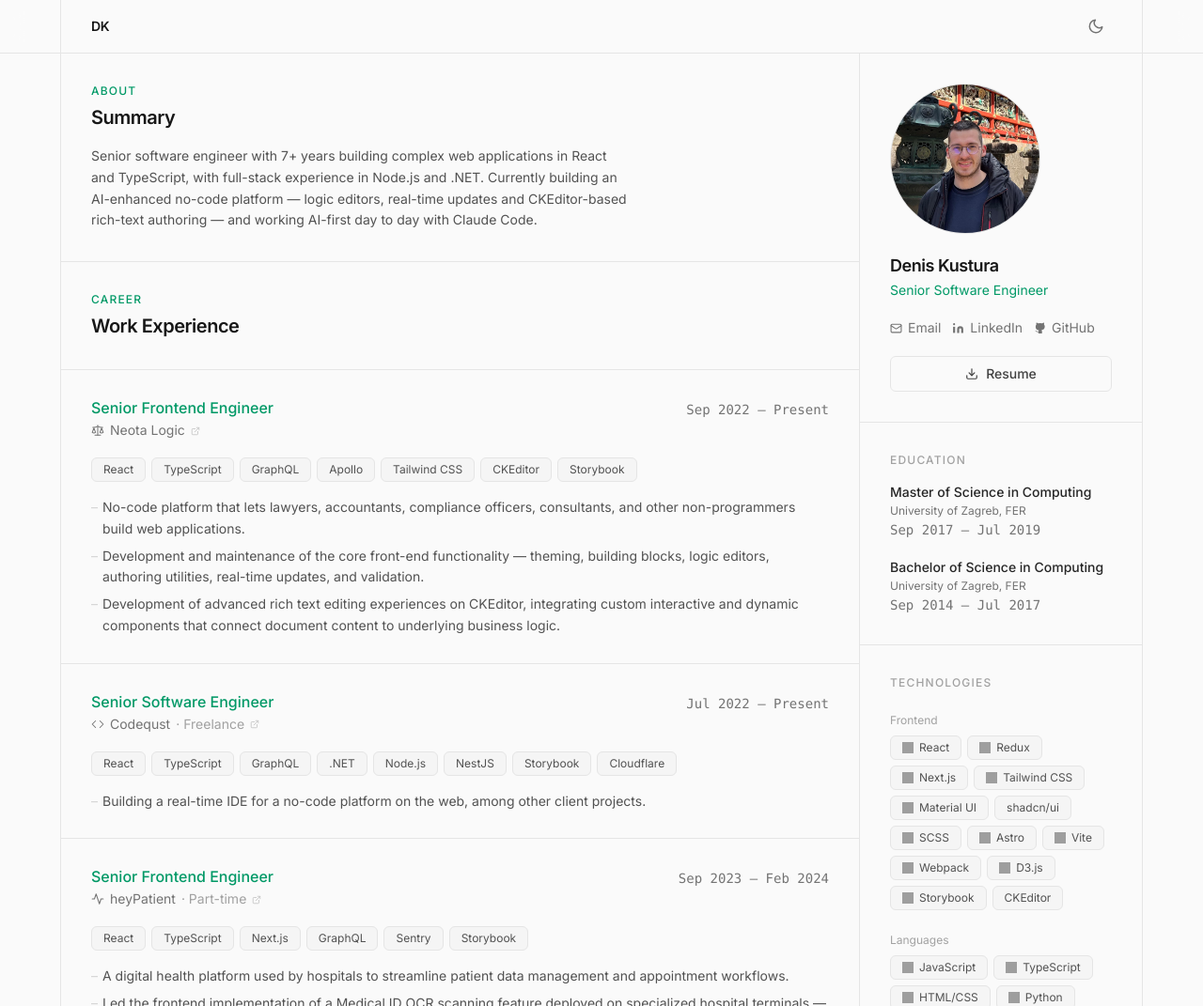
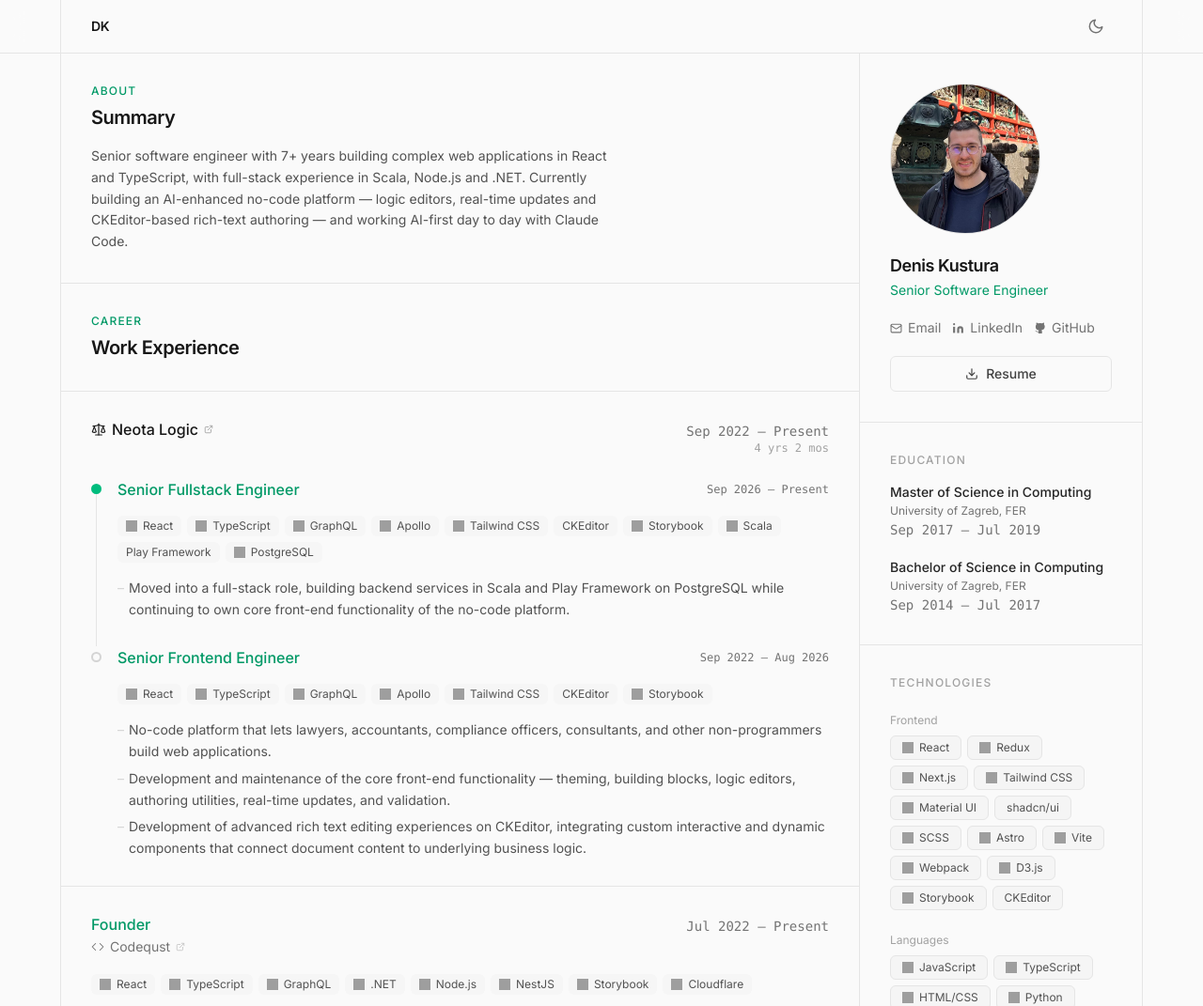
Before and after one commit to dKustura/resume, an Astro site: page / in a window 1280 px wide. Shown: the top 1071 px of the page at 94% size. Built offline with nearby package versions, Linux system fonts and the light colour scheme; Astro itself is replaced by a stand-in of ours; grey boxes are pictures that could not be loaded.

Commit message:
Update role and group roles by company

```diff
--- a/resume_template.html
+++ b/resume_template.html
@@ -160,6 +160,27 @@
     font-weight: 600;
   }
   .org a { color: inherit; text-decoration: none; }
+  /* Multiple roles at one company */
+  .subrole {
+    margin-top: 4px;
+    padding-left: 8px;
+    border-left: 1px solid var(--rule);
+  }
+  .subrole-h {
+    display: flex;
+    justify-content: space-between;
+    align-items: baseline;
+    gap: 8px;
+    font-size: 9pt;
+    font-weight: 700;
+    color: var(--ink);
+  }
+  .subrole-date {
+    font-size: 7.4pt;
+    font-weight: 600;
+    color: var(--primary);
+    letter-spacing: 0.4px;
+  }
   .stack {
     font-size: 7.6pt;
     color: var(--muted);
@@ -298,7 +319,7 @@
     <!-- SUMMARY -->
     <div class="section summary">
       <div class="section-h">Summary</div>
-      <p>Senior software engineer with 7+ years building complex web applications in <b>React</b> and <b>TypeScript</b>, with full-stack experience in Node.js and .NET. Currently building an <b>AI-enhanced no-code platform</b> — logic editors, real-time updates and CKEditor-based rich-text authoring — and working AI-first day to day with Claude Code.</p>
+      <p>Senior software engineer with 7+ years building complex web applications in <b>React</b> and <b>TypeScript</b>, with full-stack experience in Scala, Node.js and .NET. Currently building an <b>AI-enhanced no-code platform</b> — logic editors, real-time updates and CKEditor-based rich-text authoring — and working AI-first day to day with Claude Code.</p>
     </div>
 
     <!-- EXPERIENCE -->
@@ -308,7 +329,14 @@
       <div class="entry">
         <div class="entry-date">Sep 2022<br>Present</div>
         <div>
-          <div class="role">Senior Frontend Engineer <span class="org">— <a href="https://neota.com">Neota Logic</a></span></div>
+          <div class="role"><span class="org"><a href="https://neota.com">Neota Logic</a></span></div>
+          <div class="subrole">
+            <div class="subrole-h">Senior Fullstack Engineer <span class="subrole-date">Sep 2026 – Present</span></div>
+            <div class="stack"><b>React</b> · <b>TypeScript</b> · <b>GraphQL</b> · Apollo · Tailwind CSS · CKEditor · Storybook · <b>Scala</b> · <b>Play Framework</b> · PostgreSQL</div>
+            <ul class="bullets"><li>Moved into a full-stack role, building backend services in Scala and Play Framework on PostgreSQL while continuing to own core front-end functionality of the no-code platform.</li></ul>
+          </div>
+          <div class="subrole">
+            <div class="subrole-h">Senior Frontend Engineer <span class="subrole-date">Sep 2022 – Aug 2026</span></div>
             <div class="stack"><b>React</b> · <b>TypeScript</b> · <b>GraphQL</b> · Apollo · Tailwind CSS · CKEditor · Storybook</div>
             <ul class="bullets">
               <li>No-code platform letting lawyers, accountants, compliance officers and consultants build web applications.</li>
@@ -317,13 +345,17 @@
             </ul>
           </div>
         </div>
+      </div>
 
       <div class="entry">
         <div class="entry-date">Jul 2022<br>Present</div>
         <div>
-          <div class="role">Senior Software Engineer <span class="org">— <a href="https://codequst.com">Codequst</a></span> <span class="sub">(freelance)</span></div>
+          <div class="role">Founder <span class="org">— <a href="https://codequst.com">Codequst</a></span></div>
           <div class="stack"><b>React</b> · <b>TypeScript</b> · <b>GraphQL</b> · .NET · Node.js · NestJS · Storybook · Cloudflare</div>
-          <ul class="bullets"><li>Building a real-time IDE for a no-code platform on the web, among other client projects.</li></ul>
+          <ul class="bullets">
+            <li>Running my own software agency, delivering client projects including a real-time, web-based IDE for a no-code platform.</li>
+            <li>Also working on launching a product of my own.</li>
+          </ul>
         </div>
       </div>
 
@@ -438,9 +470,9 @@
         <div class="tech-lbl">Frontend</div>
         <div class="tech-vals"><b>React</b> · Redux · <b>Next.js</b> · Tailwind CSS · Material UI · shadcn/ui · SCSS · Astro · Vite · D3.js · Storybook</div>
         <div class="tech-lbl">Languages</div>
-        <div class="tech-vals"><b>JavaScript</b> · <b>TypeScript</b> · HTML/CSS · Python · C#</div>
+        <div class="tech-vals"><b>JavaScript</b> · <b>TypeScript</b> · HTML/CSS · Python · C# · Scala</div>
         <div class="tech-lbl">Backend &amp; API</div>
-        <div class="tech-vals"><b>Node.js</b> · NestJS · Express.js · <b>GraphQL</b> · Apollo · REST APIs · .NET</div>
+        <div class="tech-vals"><b>Node.js</b> · NestJS · Express.js · <b>GraphQL</b> · Apollo · REST APIs · .NET · Play Framework</div>
         <div class="tech-lbl">Databases</div>
         <div class="tech-vals">PostgreSQL · MySQL · MS SQL Server · MongoDB · Prisma · Firebase</div>
         <div class="tech-lbl">Testing &amp; Monitoring</div>
--- a/src/components/items/ExperienceItem.astro
+++ b/src/components/items/ExperienceItem.astro
@@ -1,43 +1,69 @@
 ---
-import { CompanyIcon, type IconType } from '../ui';
+import { CompanyIcon } from '../ui';
+import type { ExperienceEntry } from '../../data';
+import RoleDetails from './RoleDetails.astro';
 
-interface Props {
-  role: string;
-  company: string;
-  companyUrl: string;
-  iconType: IconType;
-  period: string;
-  tech?: string[];
-  bullets?: string[];
-  note?: string;
-}
+type Props = ExperienceEntry;
 
-const {
-  role,
-  company,
-  companyUrl,
-  iconType,
-  period,
-  tech = [],
-  bullets = [],
-  note,
-} = Astro.props;
+const { company, companyUrl, iconType, note, roles } = Astro.props;
+
+const MONTHS = ['Jan', 'Feb', 'Mar', 'Apr', 'May', 'Jun', 'Jul', 'Aug', 'Sep', 'Oct', 'Nov', 'Dec'];
+
+// "Sep 2022" → months since year 0; "Present" is the build month
+const toMonthIndex = (text: string) => {
+  if (text === 'Present') {
+    const now = new Date();
+    return now.getFullYear() * 12 + now.getMonth();
+  }
+  const [month, year] = text.split(' ');
+  return Number(year) * 12 + MONTHS.indexOf(month);
+};
+
+const plural = (n: number, unit: string) => `${n} ${unit}${n === 1 ? '' : 's'}`;
+
+// LinkedIn-style duration ("4 yrs 2 mos"), counting both end months
+const formatDuration = (from: string, to: string) => {
+  const total = toMonthIndex(to) - toMonthIndex(from) + 1;
+  const years = Math.floor(total / 12);
+  const months = total % 12;
+  return [years && plural(years, 'yr'), months && plural(months, 'mo')]
+    .filter(Boolean)
+    .join(' ');
+};
+
+const isGrouped = roles.length > 1;
+const start = roles[roles.length - 1].period.split(' – ')[0];
+const end = roles[0].period.split(' – ')[1];
+const companyPeriod = `${start} – ${end}`;
+const isCurrent = end === 'Present';
 ---
 
 <article>
   <div class="px-8 py-7">
     <div class="flex items-start justify-between gap-4 flex-wrap">
       <div>
-        <h3 class="font-medium text-emerald-600 dark:text-emerald-400">
-          {role}
-        </h3>
+        {
+          !isGrouped && (
+            <h3 class="font-medium text-emerald-600 dark:text-emerald-400">
+              {roles[0].role}
+            </h3>
+          )
+        }
         <a
           href={companyUrl}
           target="_blank"
           rel="noopener noreferrer"
-          class="inline-flex items-center gap-1.5 text-sm text-neutral-500 dark:text-neutral-400 hover:text-neutral-900 dark:hover:text-neutral-100 transition-colors mt-0.5"
+          class:list={[
+            'inline-flex items-center gap-1.5 transition-colors',
+            isGrouped
+              ? 'font-medium text-neutral-900 dark:text-neutral-100 hover:text-emerald-600 dark:hover:text-emerald-400'
+              : 'text-sm text-neutral-500 dark:text-neutral-400 hover:text-neutral-900 dark:hover:text-neutral-100 mt-0.5',
+          ]}
         >
-          <CompanyIcon type={iconType} class="w-3.5 h-3.5 shrink-0" />
+          <CompanyIcon
+            type={iconType}
+            class:list={['shrink-0', isGrouped ? 'w-4 h-4' : 'w-3.5 h-3.5']}
+          />
           {company}
           {
             note && (
@@ -67,36 +93,53 @@ const {
         </a>
       </div>
       <p
-        class="text-sm font-mono text-neutral-500 dark:text-neutral-400 mt-1 shrink-0 tabular-nums"
+        class="text-sm font-mono text-neutral-500 dark:text-neutral-400 mt-1 shrink-0 tabular-nums text-right"
       >
-        {period}
+        {companyPeriod}
+        {
+          isGrouped && (
+            <span class="block text-xs text-neutral-400 dark:text-neutral-500">
+              {formatDuration(start, end)}
+            </span>
+          )
+        }
       </p>
     </div>
 
     {
-      tech.length > 0 && (
-        <div class="flex flex-wrap gap-1.5 mt-4">
-          {tech.map((t) => (
-            <span
-              data-tech={t}
-              class="tech-pill px-3 py-1 text-xs rounded-md bg-neutral-100 dark:bg-neutral-800 text-neutral-600 dark:text-neutral-400 border border-neutral-200 dark:border-neutral-700 transition-colors cursor-default"
-            >
-              {t}
-            </span>
-          ))}
-        </div>
-      )
-    }
-
-    {
-      bullets.length > 0 && (
-        <ul class="mt-4 space-y-1.5">
-          {bullets.map((b) => (
-            <li class="text-sm text-neutral-600 dark:text-neutral-400 leading-relaxed pl-3 relative before:content-['–'] before:absolute before:left-0 before:text-neutral-300 dark:before:text-neutral-600">
-              {b}
+      isGrouped ? (
+        <ol class="mt-6 space-y-7">
+          {roles.map((r, i) => (
+            <li class="relative pl-7">
+              {i < roles.length - 1 && (
+                <span
+                  aria-hidden="true"
+                  class="absolute left-[5px] top-4 -bottom-7 w-px bg-neutral-200 dark:bg-neutral-800"
+                />
+              )}
+              <span
+                aria-hidden="true"
+                class:list={[
+                  'absolute left-0 top-1.5 w-[11px] h-[11px] rounded-full border-2',
+                  i === 0 && isCurrent
+                    ? 'bg-emerald-500 border-emerald-500 dark:bg-emerald-400 dark:border-emerald-400'
+                    : 'bg-bg-light dark:bg-bg-dark border-neutral-300 dark:border-neutral-600',
+                ]}
+              />
+              <div class="flex items-start justify-between gap-4 flex-wrap">
+                <h3 class="font-medium text-emerald-600 dark:text-emerald-400">
+                  {r.role}
+                </h3>
+                <p class="text-xs font-mono text-neutral-500 dark:text-neutral-400 mt-1 shrink-0 tabular-nums">
+                  {r.period}
+                </p>
+              </div>
+              <RoleDetails tech={r.tech} bullets={r.bullets} />
             </li>
           ))}
-        </ul>
+        </ol>
+      ) : (
+        <RoleDetails tech={roles[0].tech} bullets={roles[0].bullets} />
       )
     }
   </div>
--- a/src/components/items/ProjectItem.astro
+++ b/src/components/items/ProjectItem.astro
@@ -1,4 +1,6 @@
 ---
+import { TechPills } from '../ui';
+
 interface Props {
   title: string;
   description?: string;
@@ -60,19 +62,6 @@ const { title, description, period, tech = [], link } = Astro.props;
       )
     }
 
-    {
-      tech.length > 0 && (
-        <div class="flex flex-wrap gap-1.5 mt-4">
-          {tech.map((t) => (
-            <span
-              data-tech={t}
-              class="tech-pill px-3 py-1 text-xs rounded-md bg-neutral-100 dark:bg-neutral-800 text-neutral-600 dark:text-neutral-400 border border-neutral-200 dark:border-neutral-700 transition-colors cursor-default"
-            >
-              {t}
-            </span>
-          ))}
-        </div>
-      )
-    }
+    <TechPills tech={tech} class="mt-4" />
   </div>
 </article>
--- a/src/components/items/ResearchItem.astro
+++ b/src/components/items/ResearchItem.astro
@@ -1,4 +1,6 @@
 ---
+import { TechPills } from '../ui';
+
 interface Props {
   title: string;
   link: string;
@@ -62,19 +64,6 @@ const { title, link, subtitle, description, period, tech = [] } = Astro.props;
         </p>
       )
     }
-    {
-      tech.length > 0 && (
-        <div class="flex flex-wrap gap-1.5 mt-4">
-          {tech.map((t) => (
-            <span
-              data-tech={t}
-              class="tech-pill px-3 py-1 text-xs rounded-md bg-neutral-100 dark:bg-neutral-800 text-neutral-600 dark:text-neutral-400 border border-neutral-200 dark:border-neutral-700 transition-colors cursor-default"
-            >
-              {t}
-            </span>
-          ))}
-        </div>
-      )
-    }
+    <TechPills tech={tech} class="mt-4" />
   </div>
 </article>
--- /dev/null
+++ b/src/components/items/RoleDetails.astro
@@ -0,0 +1,24 @@
+---
+import { TechPills } from '../ui';
+
+interface Props {
+  tech?: string[];
+  bullets?: string[];
+}
+
+const { tech = [], bullets = [] } = Astro.props;
+---
+
+<TechPills tech={tech} class="mt-4" />
+
+{
+  bullets.length > 0 && (
+    <ul class="mt-4 space-y-1.5">
+      {bullets.map((b) => (
+        <li class="text-sm text-neutral-600 dark:text-neutral-400 leading-relaxed pl-3 relative before:content-['–'] before:absolute before:left-0 before:text-neutral-300 dark:before:text-neutral-600">
+          {b}
+        </li>
+      ))}
+    </ul>
+  )
+}
--- /dev/null
+++ b/src/components/ui/TechPills.astro
@@ -0,0 +1,42 @@
+---
+import { techGroups, type TechItem } from '../../data';
+
+interface Props {
+  tech: string[];
+  class?: string;
+}
+
+const { tech, class: className } = Astro.props;
+
+// Reuse the sidebar icons so entry pills match the Technologies grid
+const techByName = new Map<string, TechItem>(
+  techGroups.flatMap((group) => group.items).map((item) => [item.name, item]),
+);
+---
+
+{
+  tech.length > 0 && (
+    <ul class:list={['flex flex-wrap gap-1.5', className]}>
+      {tech.map((t) => {
+        const item = techByName.get(t);
+        return (
+          <li
+            data-tech={t}
+            class="tech-pill inline-flex items-center gap-1.5 px-2 py-0.5 text-xs rounded-md bg-neutral-100/80 dark:bg-neutral-800/60 text-neutral-600 dark:text-neutral-400 border border-transparent transition-colors cursor-default"
+          >
+            {item?.icon && (
+              <img
+                src={`https://cdn.simpleicons.org/${item.icon}`}
+                class:list={['w-3 h-3', { 'dark:invert': item.darkInvert }]}
+                alt=""
+                loading="lazy"
+                onerror="this.style.display='none'"
+              />
+            )}
+            {t}
+          </li>
+        );
+      })}
+    </ul>
+  )
+}
--- a/src/components/ui/index.ts
+++ b/src/components/ui/index.ts
@@ -2,3 +2,4 @@ export { default as Nav } from './Nav.astro';
 export { default as ThemeToggle } from './ThemeToggle.astro';
 export { default as SocialLinks } from './SocialLinks.astro';
 export { default as CompanyIcon, type IconType } from './CompanyIcon.astro';
+export { default as TechPills } from './TechPills.astro';
--- a/src/data/experience.ts
+++ b/src/data/experience.ts
@@ -2,11 +2,32 @@ import type { ExperienceEntry } from './types';
 
 export const experience: ExperienceEntry[] = [
   {
-    role: 'Senior Frontend Engineer',
     company: 'Neota Logic',
     companyUrl: 'https://neota.com',
     iconType: 'legal',
-    period: 'Sep 2022 – Present',
+    roles: [
+      {
+        role: 'Senior Fullstack Engineer',
+        period: 'Sep 2026 – Present',
+        tech: [
+          'React',
+          'TypeScript',
+          'GraphQL',
+          'Apollo',
+          'Tailwind CSS',
+          'CKEditor',
+          'Storybook',
+          'Scala',
+          'Play Framework',
+          'PostgreSQL',
+        ],
+        bullets: [
+          'Moved into a full-stack role, building backend services in Scala and Play Framework on PostgreSQL while continuing to own core front-end functionality of the no-code platform.',
+        ],
+      },
+      {
+        role: 'Senior Frontend Engineer',
+        period: 'Sep 2022 – Aug 2026',
         tech: [
           'React',
           'TypeScript',
@@ -22,11 +43,15 @@ export const experience: ExperienceEntry[] = [
           'Development of advanced rich text editing experiences on CKEditor, integrating custom interactive and dynamic components that connect document content to underlying business logic.',
         ],
       },
+    ],
+  },
   {
-    role: 'Senior Software Engineer',
     company: 'Codequst',
     companyUrl: 'https://codequst.com',
     iconType: 'software',
+    roles: [
+      {
+        role: 'Founder',
         period: 'Jul 2022 – Present',
         tech: [
           'React',
@@ -38,30 +63,45 @@ export const experience: ExperienceEntry[] = [
           'Storybook',
           'Cloudflare',
         ],
-    note: 'Freelance',
         bullets: [
-      'Building a real-time IDE for a no-code platform on the web, among other client projects.',
+          'Running my own software agency, delivering client projects including a real-time, web-based IDE for a no-code platform.',
+          'Also working on launching a product of my own.',
+        ],
+      },
     ],
   },
   {
-    role: 'Senior Frontend Engineer',
     company: 'heyPatient',
     companyUrl: 'https://en.heypatient.com',
     iconType: 'healthcare',
+    note: 'Part-time',
+    roles: [
+      {
+        role: 'Senior Frontend Engineer',
         period: 'Sep 2023 – Feb 2024',
-    tech: ['React', 'TypeScript', 'Next.js', 'GraphQL', 'Sentry', 'Storybook'],
-    note: 'Part-time',
+        tech: [
+          'React',
+          'TypeScript',
+          'Next.js',
+          'GraphQL',
+          'Sentry',
+          'Storybook',
+        ],
         bullets: [
           'A digital health platform used by hospitals to streamline patient data management and appointment workflows.',
           'Led the frontend implementation of a Medical ID OCR scanning feature deployed on specialized hospital terminals — dedicated hardware stations that let staff digitize patient identification documents in seconds rather than entering data manually.',
           'Developed and improved patient-facing and staff-facing dashboards, data management interfaces, and clinical forms used across hospital workflows.',
         ],
       },
+    ],
+  },
   {
-    role: 'Fullstack Software Engineer',
     company: 'Infobip',
     companyUrl: 'https://www.infobip.com',
     iconType: 'communications',
+    roles: [
+      {
+        role: 'Fullstack Software Engineer',
         period: 'Feb 2021 – Jun 2022',
         tech: [
           'React',
@@ -78,11 +118,15 @@ export const experience: ExperienceEntry[] = [
           'Projects spanned routing, billing, analytics, and internal user configuration across one of the core product lines.',
         ],
       },
+    ],
+  },
   {
-    role: 'Fullstack Software Engineer',
     company: 'AVL',
     companyUrl: 'https://www.avl.com/en',
     iconType: 'automotive',
+    roles: [
+      {
+        role: 'Fullstack Software Engineer',
         period: 'Mar 2019 – Jan 2021',
         tech: [
           'React',
@@ -99,12 +143,18 @@ export const experience: ExperienceEntry[] = [
           'Projects included vehicle and parts management systems, manufacturing pipeline tools, and related internal platforms.',
         ],
       },
+    ],
+  },
   {
-    role: 'Fullstack Software Engineer',
     company: 'Ericsson Nikola Tesla',
     companyUrl: 'https://ericssonnikolatesla.com',
     iconType: 'cloud',
+    roles: [
+      {
+        role: 'Fullstack Software Engineer',
         period: 'Jul 2017 – Dec 2017',
         tech: ['JavaScript', 'D3.js', 'Node.js', 'Storybook'],
       },
+    ],
+  },
 ];
--- a/src/data/personal.ts
+++ b/src/data/personal.ts
@@ -4,7 +4,7 @@ export const personal: Personal = {
   name: 'Denis Kustura',
   title: 'Senior Software Engineer',
   summary:
-    'Senior software engineer with 7+ years building complex web applications in React and TypeScript, with full-stack experience in Node.js and .NET. Currently building an AI-enhanced no-code platform — logic editors, real-time updates and CKEditor-based rich-text authoring — and working AI-first day to day with Claude Code.',
+    'Senior software engineer with 7+ years building complex web applications in React and TypeScript, with full-stack experience in Scala, Node.js and .NET. Currently building an AI-enhanced no-code platform — logic editors, real-time updates and CKEditor-based rich-text authoring — and working AI-first day to day with Claude Code.',
   email: 'denis@codequst.com',
   linkedin: 'https://linkedin.com/in/denis-kustura',
   github: 'https://github.com/dKustura',
--- a/src/data/techGroups.ts
+++ b/src/data/techGroups.ts
@@ -27,6 +27,7 @@ export const techGroups: TechGroup[] = [
       { name: 'HTML/CSS', icon: 'html5' },
       { name: 'Python', icon: 'python' },
       { name: 'C#', icon: 'csharp' },
+      { name: 'Scala', icon: 'scala' },
     ],
   },
   {
@@ -39,6 +40,7 @@ export const techGroups: TechGroup[] = [
       { name: 'Apollo', icon: 'apollographql', darkInvert: true },
       { name: 'REST APIs', icon: null },
       { name: '.NET', icon: 'dotnet' },
+      { name: 'Play Framework', icon: null },
     ],
   },
   {
```
Also changed, not shown: src/data/types.ts (+8 -4 lines), README.md. Lines whose indentation alone changed are shown as unchanged.
